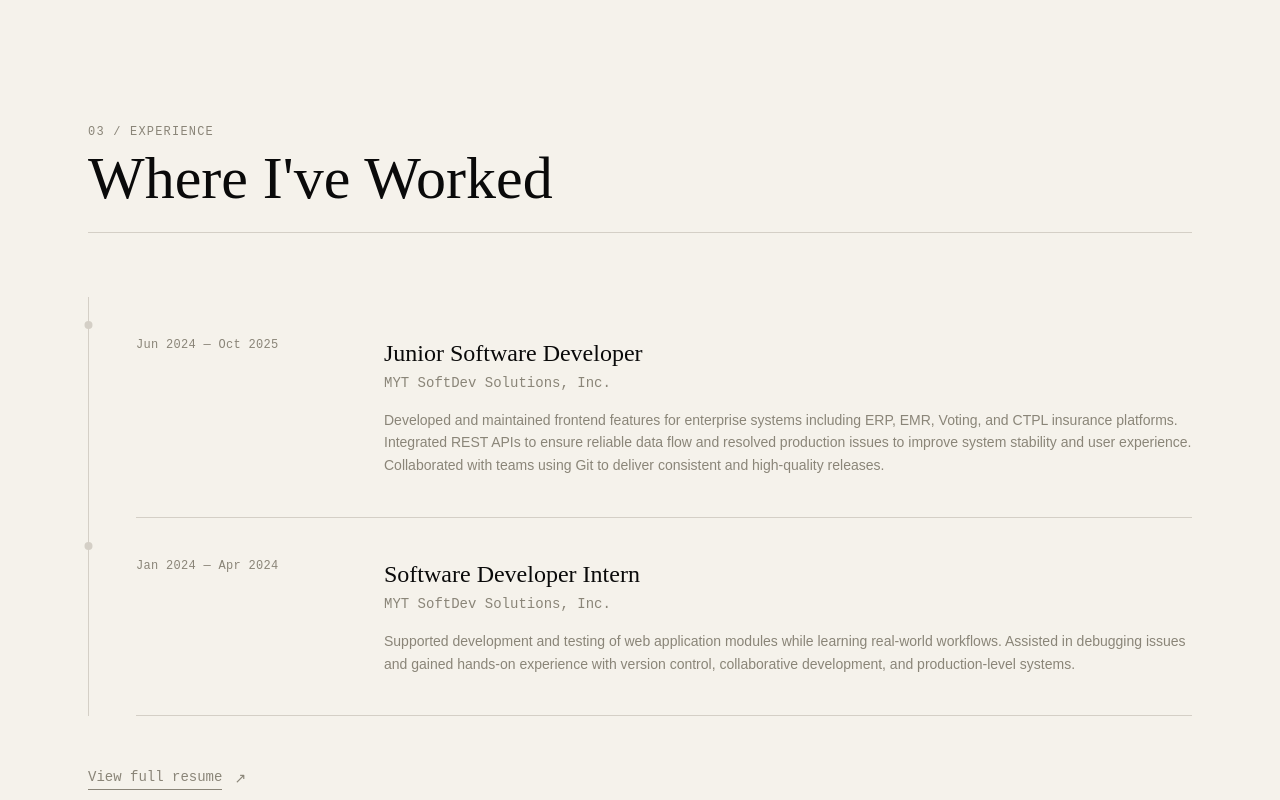
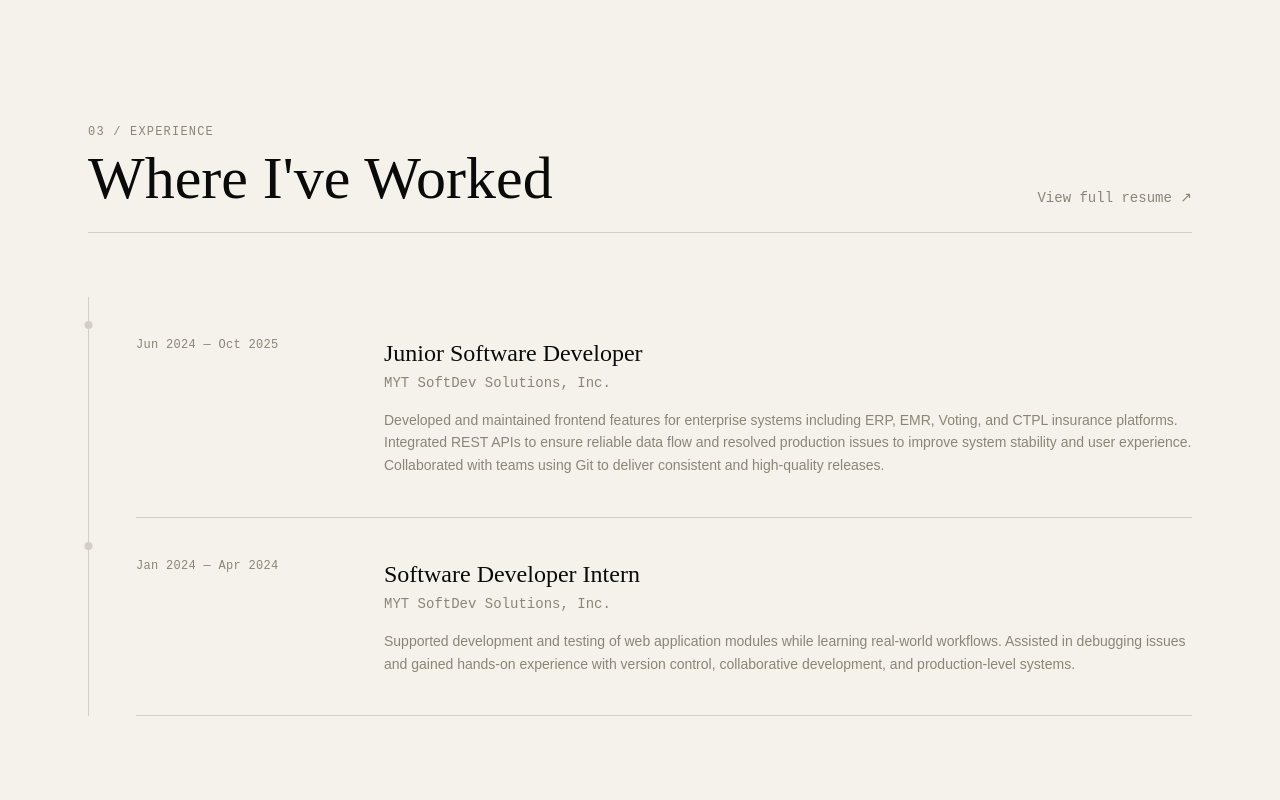
Before and after one commit to janinevallente/janinevallente-portfolio, a Next.js app: page / in a window 1280 px wide. Shown: the part 1560-2360 px from the top of the page. Built offline with nearby package versions, Linux system fonts and the light colour scheme.

Commit message:
enh: updated experience header layout

```diff
--- a/src/components/sections/Experience.tsx
+++ b/src/components/sections/Experience.tsx
@@ -4,9 +4,19 @@ export default function Experience() {
   return (
     <section id="experience" className="py-32 px-6 max-w-6xl mx-auto">
       {/* Section header */}
-      <div className="mb-16 pb-6 border-b border-border">
-        <p className="font-mono text-xs text-muted tracking-widest uppercase mb-2">03 / Experience</p>
-        <h2 className="font-display text-5xl md:text-6xl text-ink">Where I&apos;ve Worked</h2>
+      <div className="flex items-end justify-between mb-16 border-b border-border pb-6">
+        <div>
+          <p className="font-mono text-xs text-muted tracking-widest uppercase mb-2">03 / Experience</p>
+          <h2 className="font-display text-5xl md:text-6xl text-ink">Where I&apos;ve Worked</h2>
+        </div>
+        <a
+          href={portfolio.resumeUrl}
+          target="_blank"
+          rel="noopener noreferrer"
+          className="hidden md:inline font-mono text-sm text-muted hover:text-ink transition-colors"
+        >
+          View full resume ↗
+        </a>
       </div>
 
       {/* Timeline */}
@@ -42,21 +52,6 @@ export default function Experience() {
           ))}
         </div>
       </div>
-
-      {/* Resume CTA */}
-      <div className="mt-12">
-        <a
-          href={portfolio.resumeUrl}
-          target="_blank"
-          rel="noopener noreferrer"
-          className="inline-flex items-center gap-3 font-mono text-sm text-muted hover:text-ink transition-colors group"
-        >
-          <span className="border-b border-muted group-hover:border-ink transition-colors pb-0.5">
-            View full resume
-          </span>
-          <span className="group-hover:translate-x-1 transition-transform">↗</span>
-        </a>
-      </div>
     </section>
   );
 }
```
